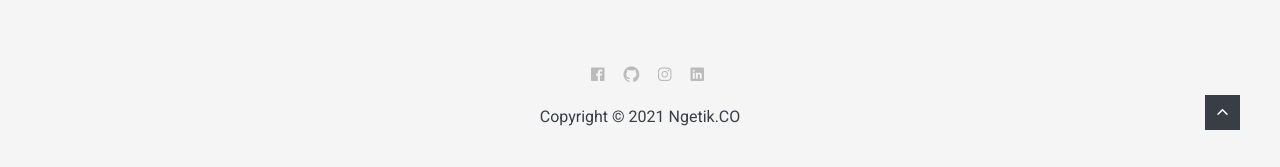
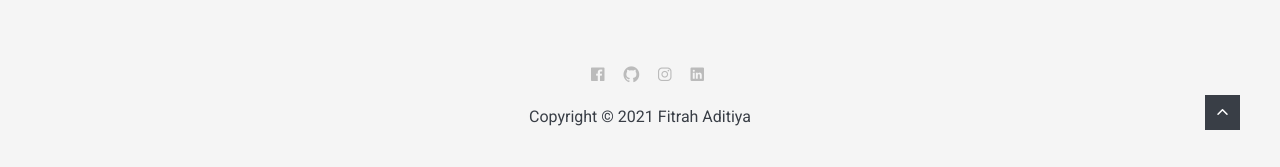
Before and after one commit to aditiyaf/ngetikco, a Jekyll site: the page built from index.html, in a window 1280 px wide and 900 px high, scrolled down 2713 px. Shown: the part 730-897 px from the top of the window. Built offline with Jekyll 4.4.1, drawn with Linux system fonts in a browser that asks for light colours; nearby versions of some CDN libraries; the list of posts is cut into pages by our own code.

Commit message:
Update settings.yml

```diff
--- a/_data/settings.yml
+++ b/_data/settings.yml
@@ -1,6 +1,6 @@
 #-------------------------------
 # General Site Settings
-title: Ngetik.CO
+title: Fitrah Aditiya
 logo: ngetik-svg.jpg # You can add own logo.
 description: Share the latest news about anything around the World
 
```
